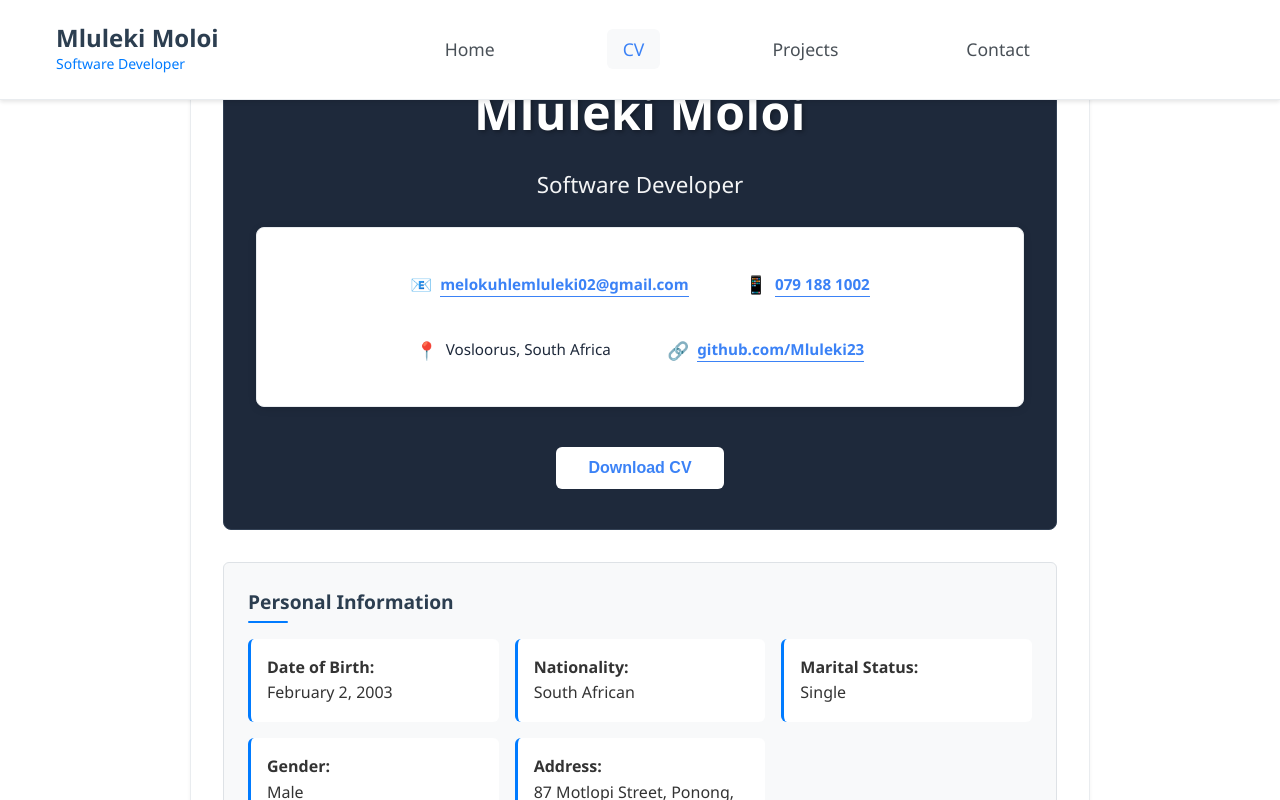
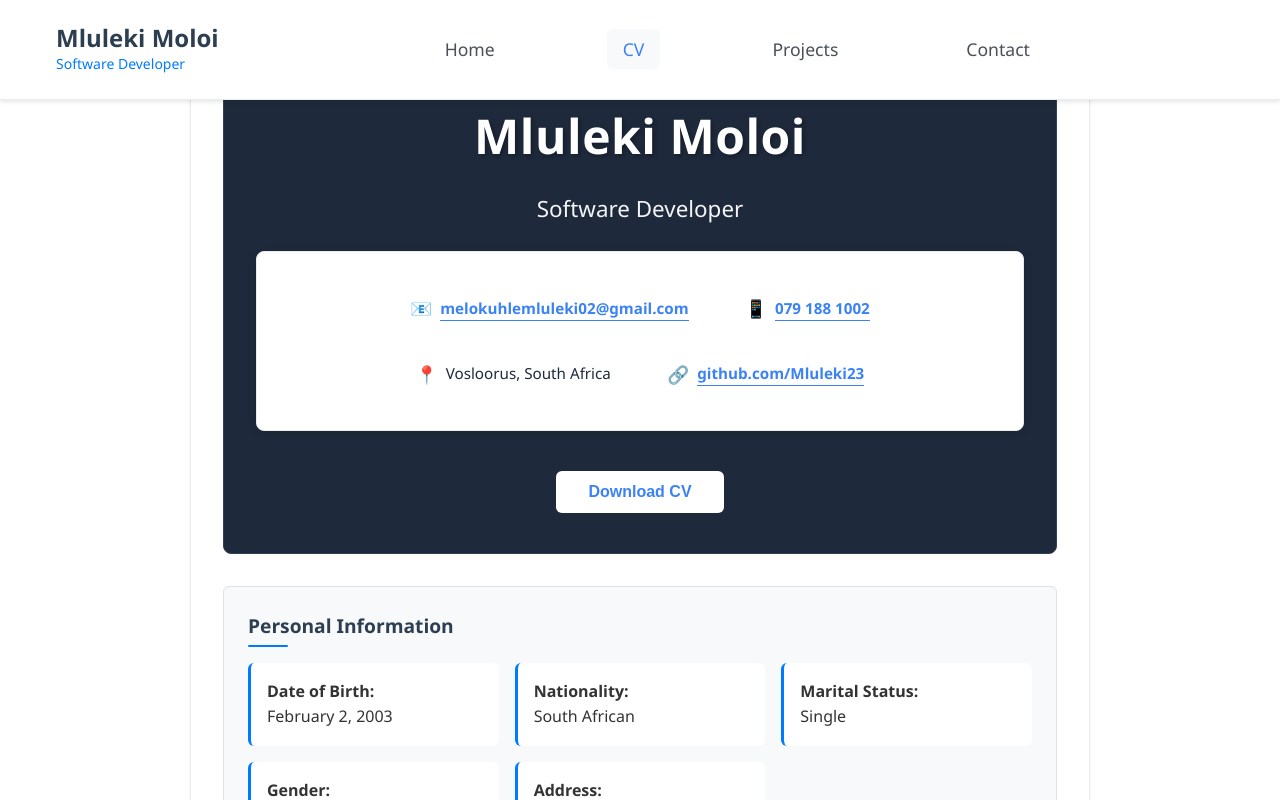
Before and after one commit to Mluleki23/Mluleki-Moloi-Portfolio, a React (Vite) app: page /cv in a window 1280 px wide. Shown: the top 800 px of the page. Built offline with nearby package versions, Linux system fonts and the light colour scheme.

Commit message:
Added project images with hover zoom effects and overlays

```diff
--- a/src/modern-styles.css
+++ b/src/modern-styles.css
@@ -234,7 +234,7 @@
   background: #1e293b;
   border: 1px solid #334155;
   text-align: center;
-  padding: 2.5rem 2rem;
+  padding: 4rem 2rem 2.5rem;
   margin-bottom: 2rem;
   border-radius: 8px;
 }
```
